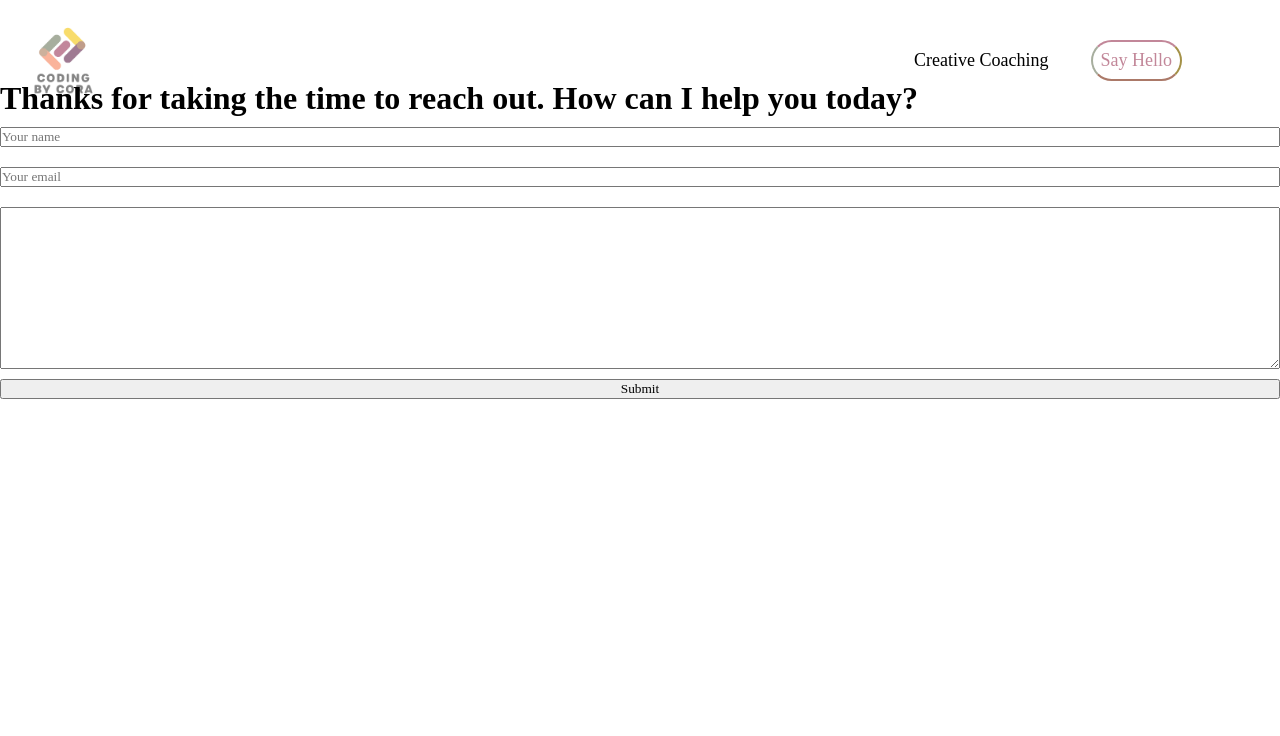
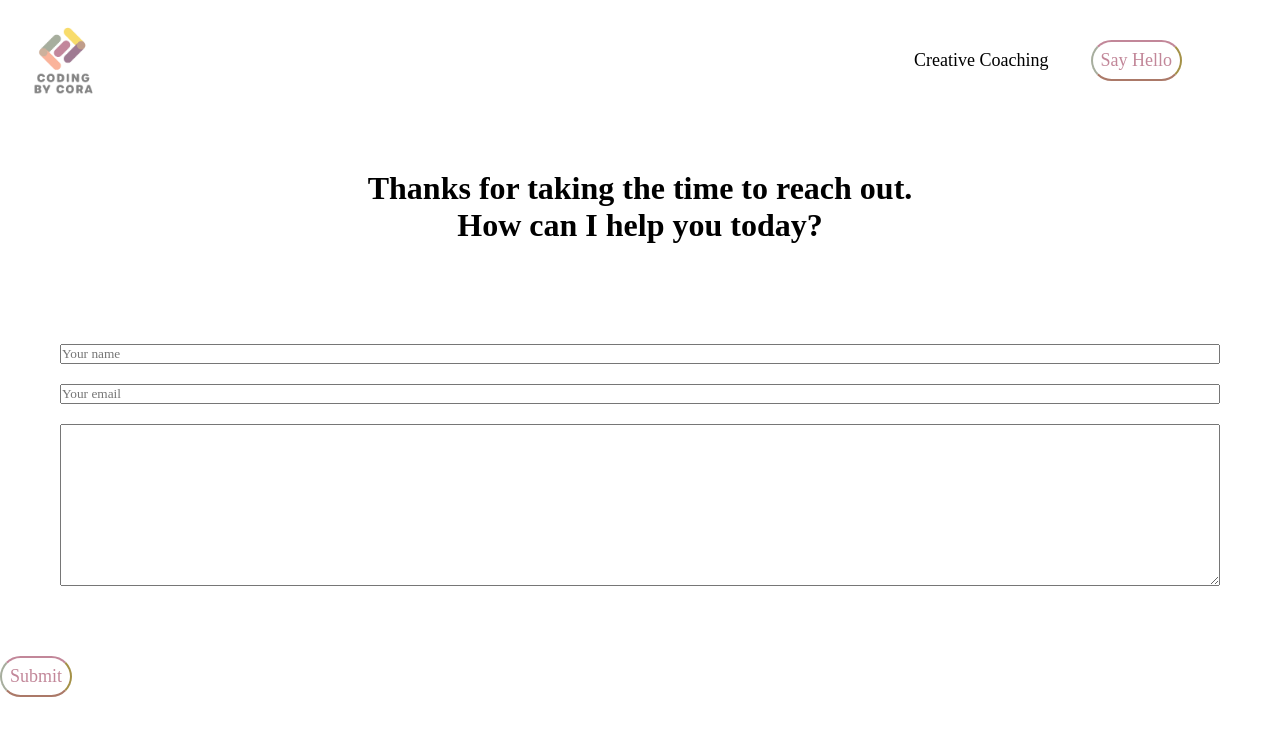
Before and after one commit to rachelcorawood/coding-by-cora, a React (Vite) app: page /contact in a window 1280 px wide. Shown: the top 736 px of the page. Built offline with nearby package versions, Linux system fonts and the light colour scheme.

Commit message:
Edits to contact

```diff
--- a/src/components/pages/Contact.css
+++ b/src/components/pages/Contact.css
@@ -3,16 +3,45 @@
   flex-direction: column;
   align-items: center;
   justify-content: center;
-  margin: 100px;
-  padding: 20px;
+
+}
+
+.contactTitle {
+  margin-top: 60px;
+  padding: 30px;
+  text-align: center;
 }
 
 .emailForm {
   display: flex;
   flex-direction: column;
+  margin: 30px;
+  padding: 30px;
 }
 
 input,
 textarea {
   margin: 10px 0px;
 }
+
+
+.contactButton {
+  border-radius: 9999px;
+  border-top-color: #C28799;
+  border-right-color: #F8DC6C;
+  border-bottom-color: #FFB59B;
+  border-left-color: #A7AE9E;
+  padding: .5rem;
+  color: #C28799;
+  font-size: 18px;
+  cursor: pointer;
+  background-color: white;
+  align-items: center;
+  position: relative;
+}
+
+.contactButton:hover {
+  transition: all 0.3s ease-out;
+  background-color: #C28799;
+  color: white;
+}
--- a/src/components/pages/Contact.jsx
+++ b/src/components/pages/Contact.jsx
@@ -38,7 +38,7 @@ export default function Contact() {
 
   return (
     <>
-      <h1>Thanks for taking the time to reach out. How can I help you today?</h1>
+      <h1 className="contactTitle">Thanks for taking the time to reach out. <br></br> How can I help you today?</h1>
       <form onSubmit={handleSubmit} className='emailForm'>
         <input
           type='text'
@@ -58,8 +58,8 @@ export default function Contact() {
           value={message}
           onChange={(e) => setMessage(e.target.value)}
         > </textarea>
-        <button type="btn"> Submit </button>
       </form>
+      <button type="btn" className="contactButton"> Submit </button>
     </>
   )
 }
```
